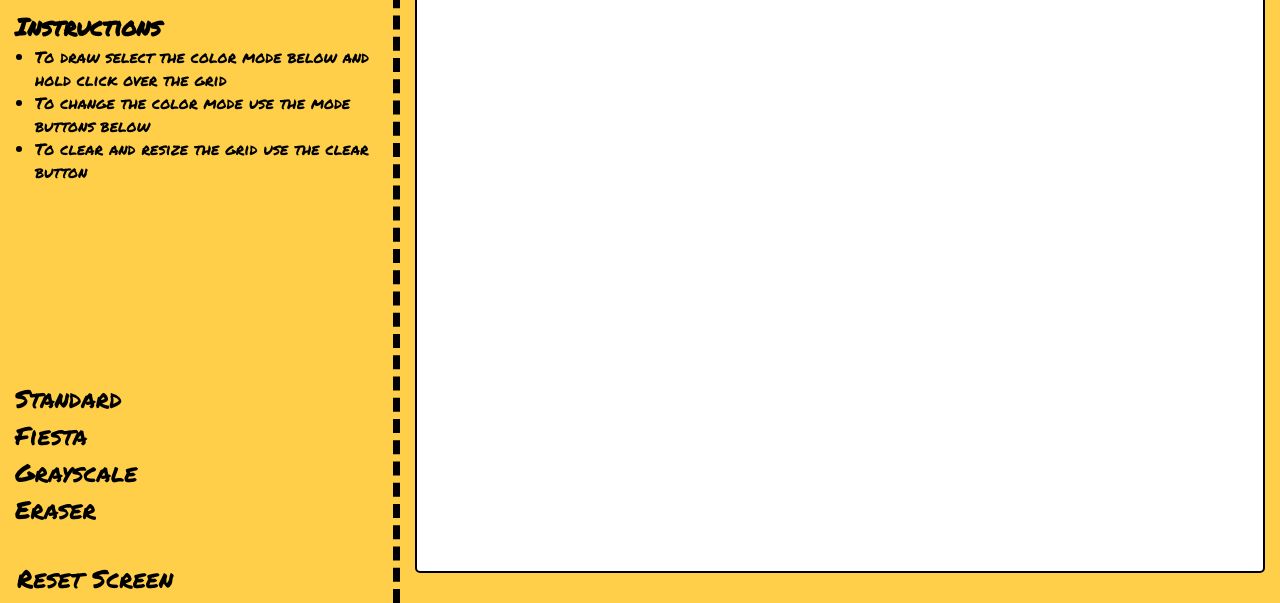
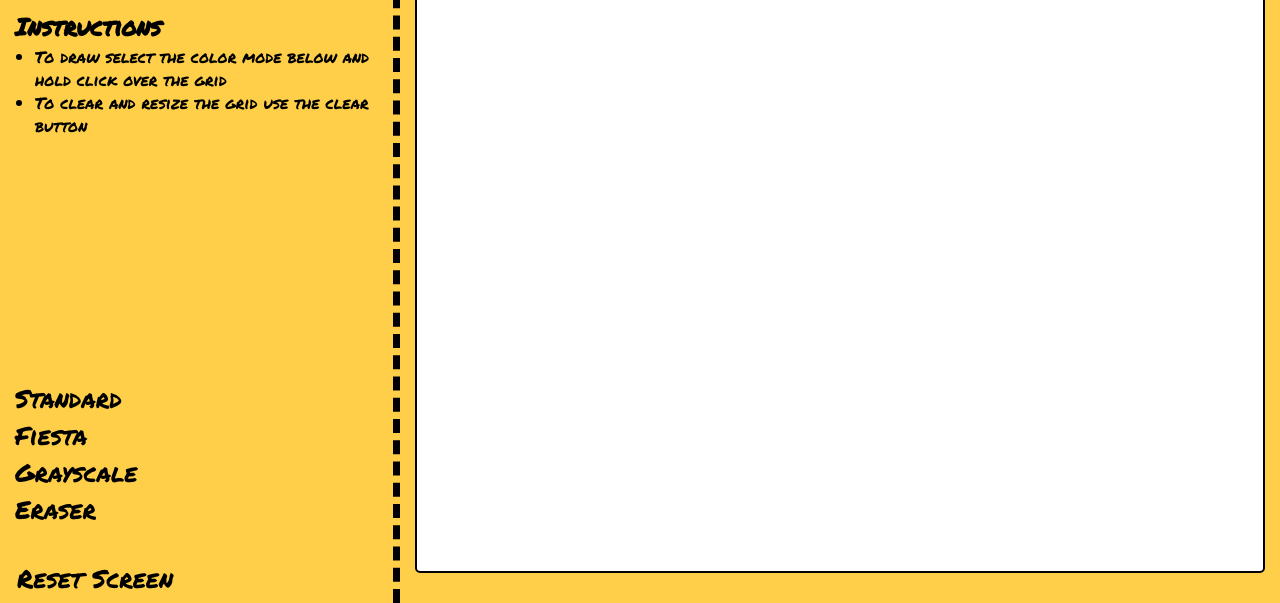
Before and after one commit to marco-tav/etch-a-sketch-redo, a plain HTML site: page index.html in a window 1280 px wide. Shown: the part 197-800 px from the top of the page. Drawn offline with Linux system fonts and the light colour scheme.

Commit message:
Remove unnecessary instruction from HTML

```diff
--- a/index.html
+++ b/index.html
@@ -14,7 +14,6 @@
       <h2 id="instructions-title">Instructions</h2>
       <ul id="instructions">
         <li>To draw select the color mode below and hold click over the grid</li>
-        <li>To change the color mode use the mode buttons below</li>
         <li>To clear and resize the grid use the clear button</li>
       </ul>
       <button type="button" class="button" id="standard-mode">Standard</button>
```
